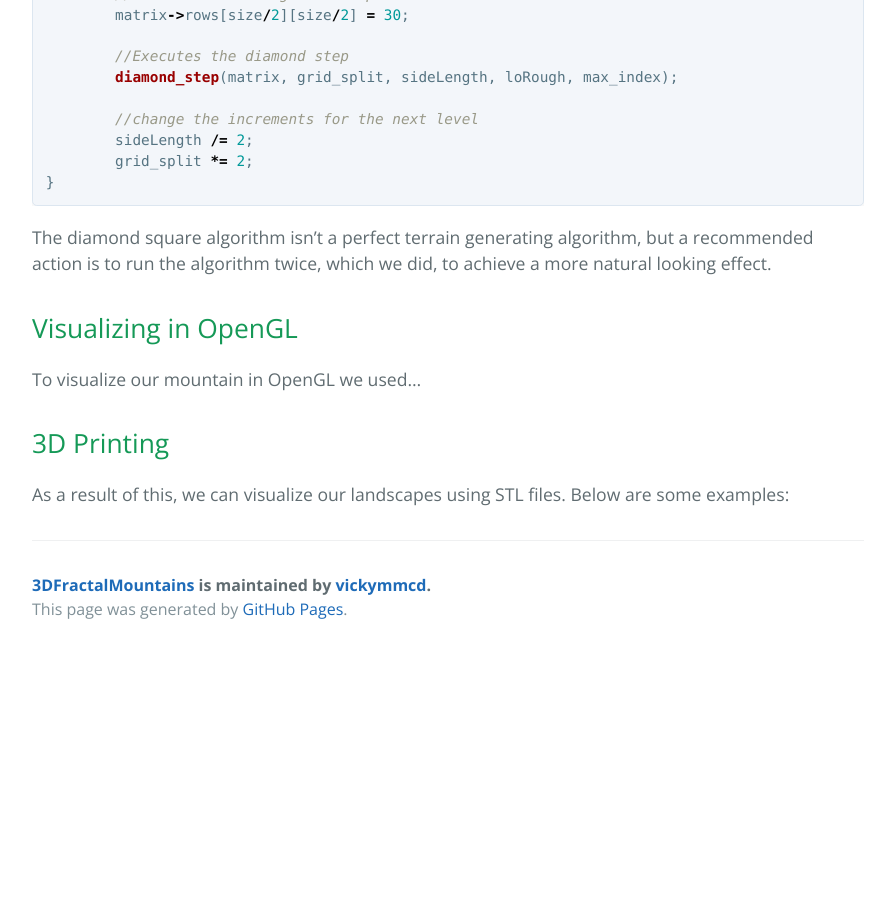
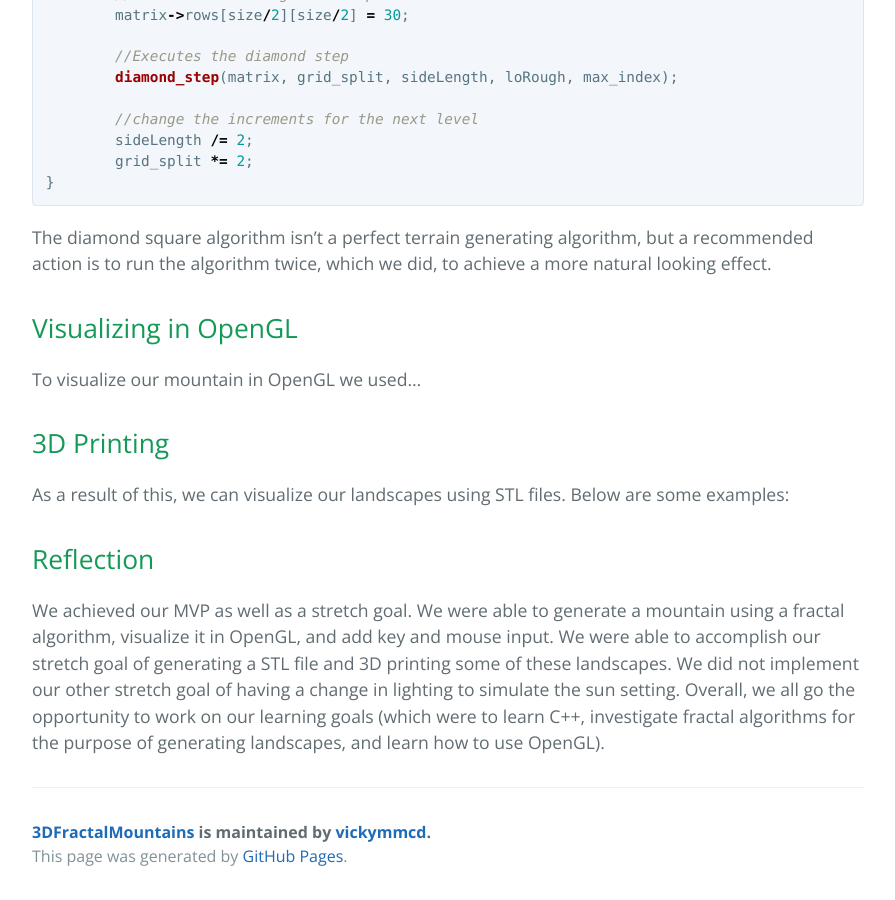
Before and after one commit to vickymmcd/3DFractalMountains, a Jekyll site: the page built from docs/index.md, in a window 1280 px wide and 900 px high, scrolled down 1177 px. Shown: the whole window, without its empty margins (192-1087 px from the left). Built offline with Jekyll 4.4.1, drawn with Linux system fonts in a browser that asks for light colours; our own code applies the rules of GitHub Pages for plain Markdown files; before the commit the page ends 1830 px from its top, so only the background shows below that.

Commit message:
added reflection section

```diff
--- a/docs/index.md
+++ b/docs/index.md
@@ -47,3 +47,8 @@ To visualize our mountain in OpenGL we used...
 ## 3D Printing
 
 As a result of this, we can visualize our landscapes using STL files. Below are some examples:
+
+
+## Reflection
+
+We achieved our MVP as well as a stretch goal. We were able to generate a mountain using a fractal algorithm, visualize it in OpenGL, and add key and mouse input. We were able to accomplish our stretch goal of generating a STL file and 3D printing some of these landscapes. We did not implement our other stretch goal of having a change in lighting to simulate the sun setting. Overall, we all go the opportunity to work on our learning goals (which were to learn C++, investigate fractal algorithms for the purpose of generating landscapes, and learn how to use OpenGL).
```
